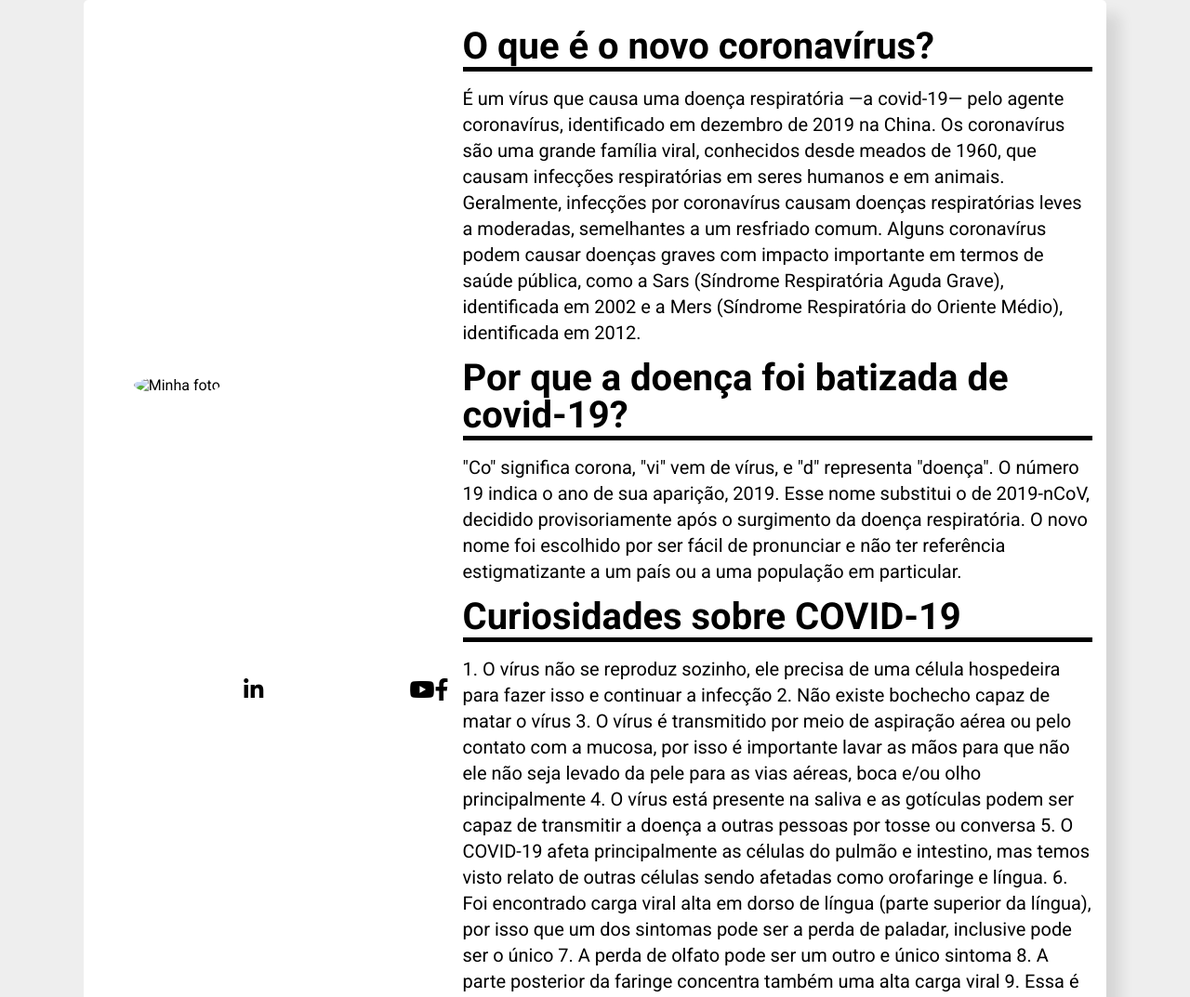
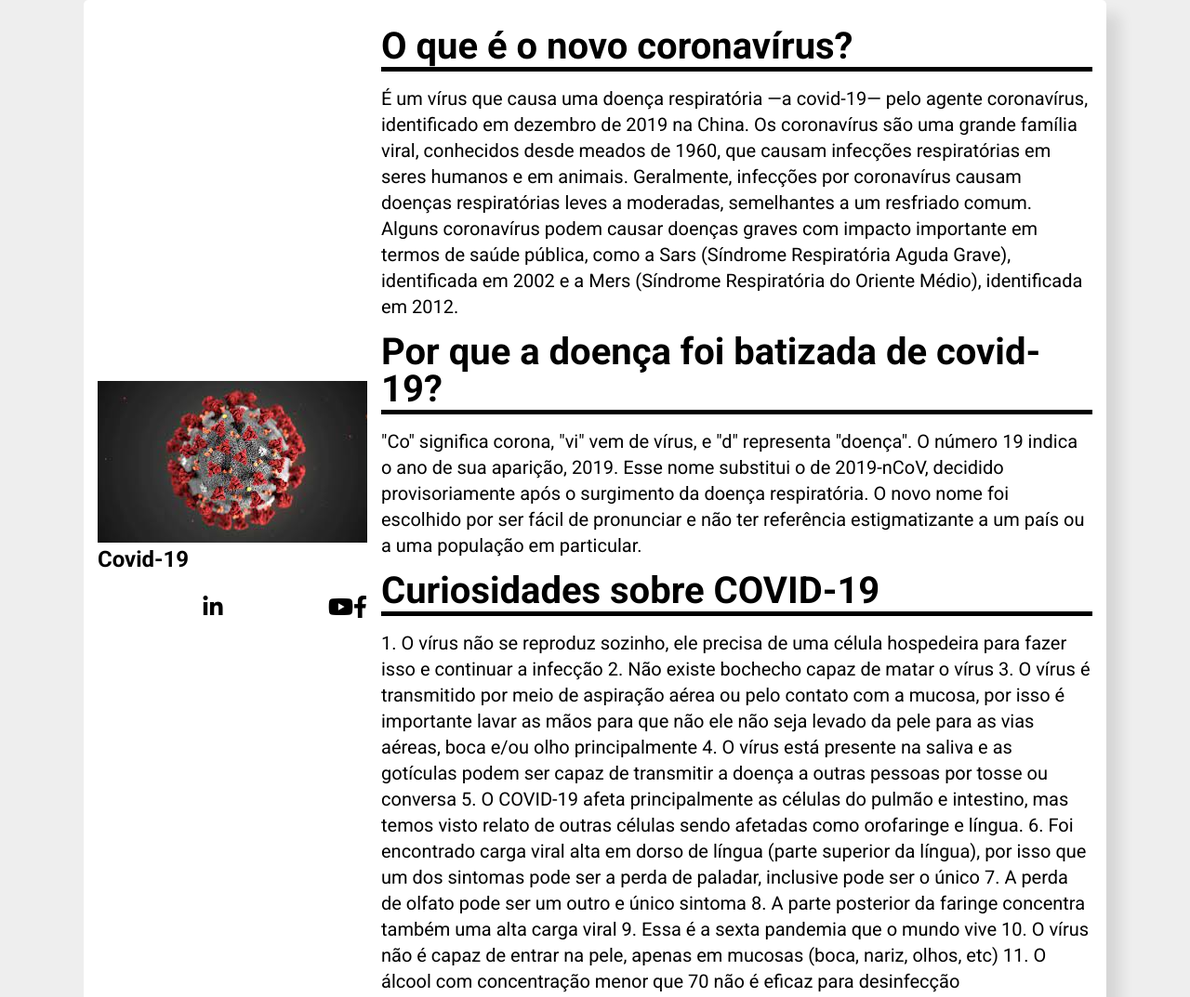
Before and after one commit to phmonassa/phmonassa.github.io, a plain HTML site: page index.html in a window 1280 px wide. Shown: the top 1073 px of the page at 93% size. Drawn offline with Linux system fonts and the light colour scheme; a script that the page names is missing.

Commit message:
Add files via upload

```diff
--- a/index.html
+++ b/index.html
@@ -28,10 +28,10 @@
 		window.botpressWebChat.init({ host: 'https://dfilittobot.herokuapp.com/', botId: 'dfilitto' })
 	</script>
         <main class="container">
-            <article>
-                <section class="foto-social">
-                    <div class="foto">
-                        <img src="virus.jpg" alt="Minha foto" title="colocar meu nome">
+            <article class="super-card">
+                <section class="super-card-img">
+                    <img src="./img/covid-19.jpg" alt="Foto do covid-19", title="Covid-19">
+                    <h2>Covid-19</h2>
                     </div>
                     <ul class="social">
                         <li>
```
